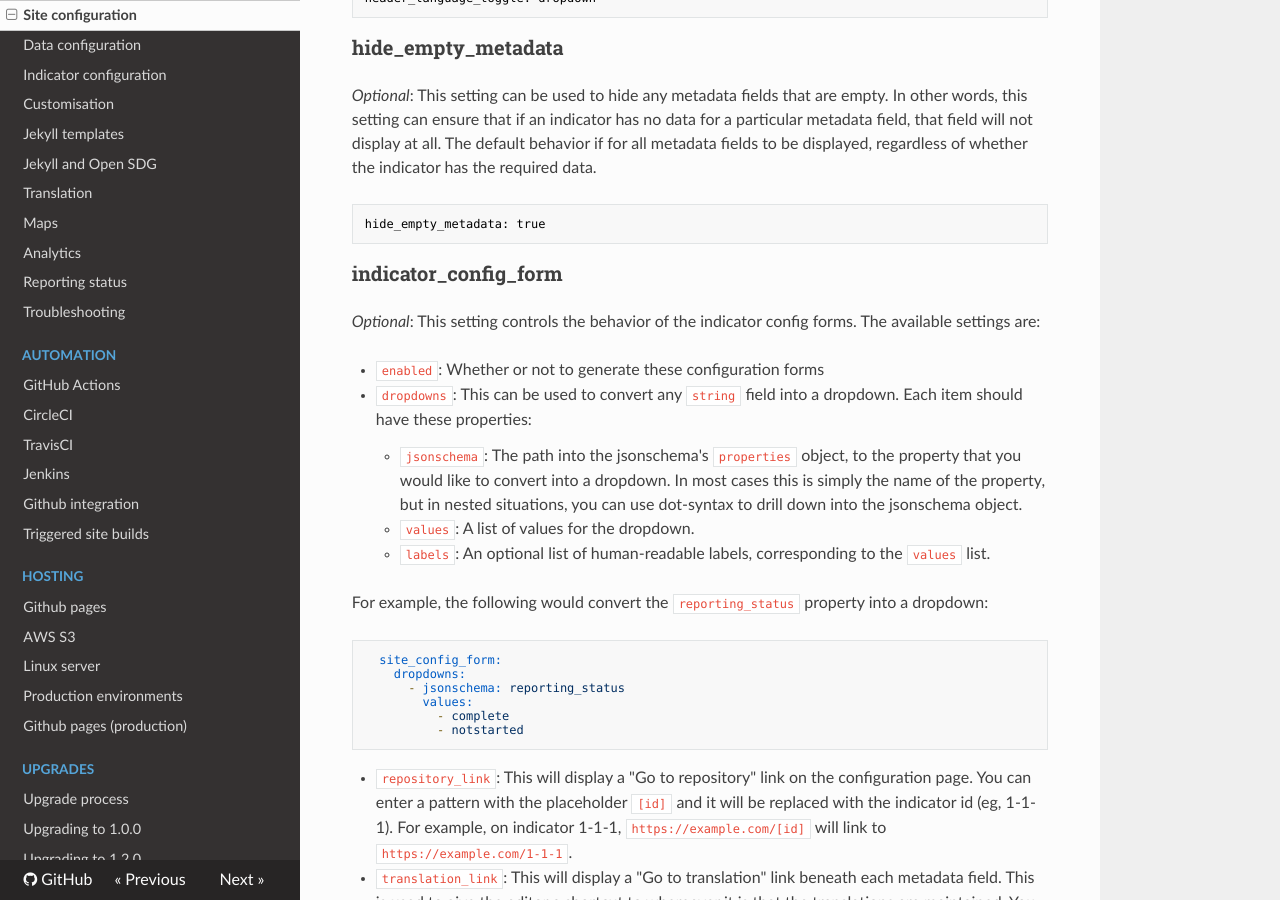
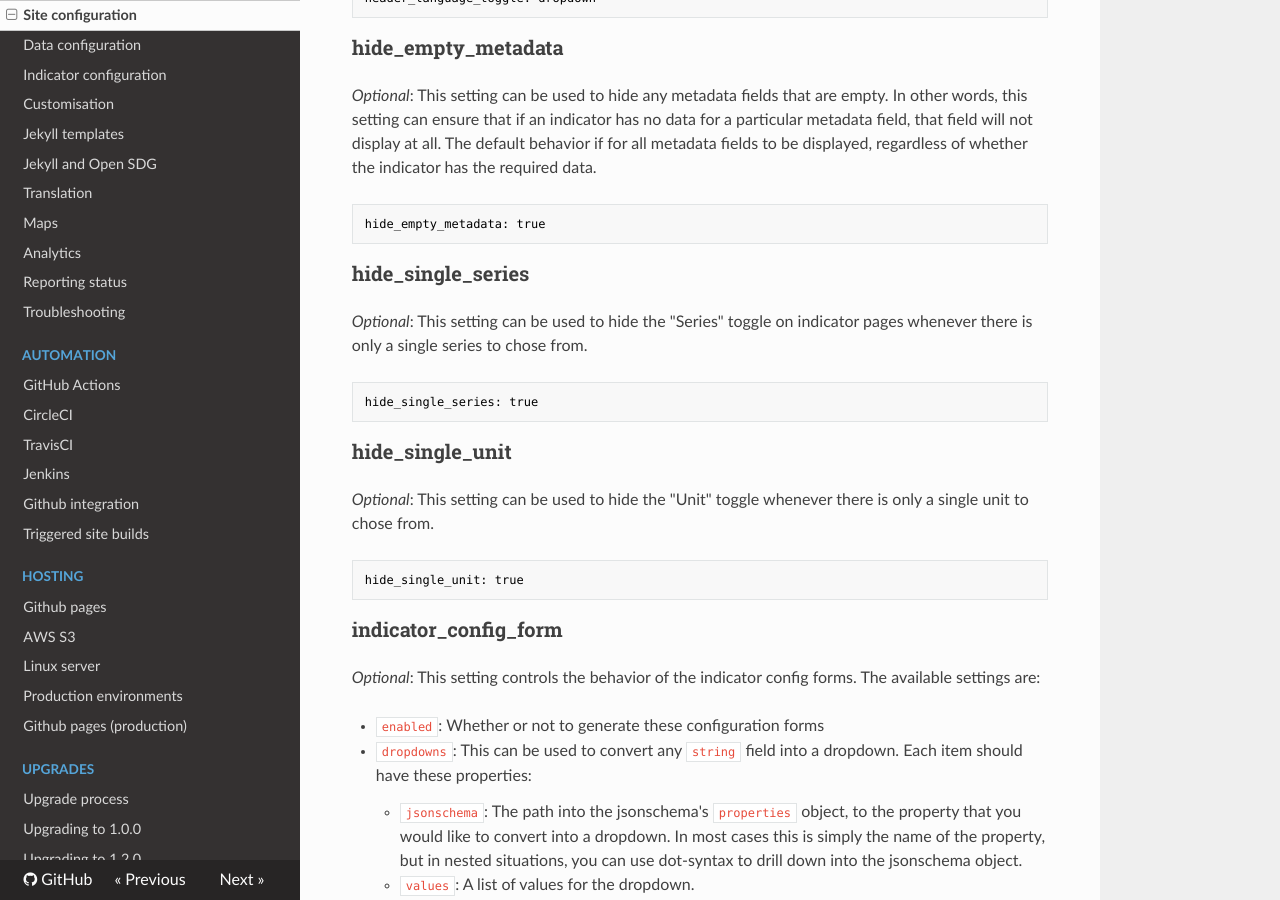
Before and after one commit to open-sdg/open-sdg, an MkDocs documentation site: the page built from docs/configuration.md, in a window 1280 px wide and 900 px high, scrolled down 11762 px. Built offline with MkDocs 1.6.1, drawn with Linux system fonts in a browser that asks for light colours; nearby versions of some CDN libraries; old or Windows-style settings are respelled for this version of MkDocs.

Commit message:
Documation of new settings

````diff
--- a/docs/configuration.md
+++ b/docs/configuration.md
@@ -494,6 +494,22 @@ _Optional_: This setting can be used to hide any metadata fields that are empty.
 hide_empty_metadata: true
 ```
 
+### hide_single_series
+
+_Optional_: This setting can be used to hide the "Series" toggle on indicator pages whenever there is only a single series to chose from.
+
+```nohighlight
+hide_single_series: true
+```
+
+### hide_single_unit
+
+_Optional_: This setting can be used to hide the "Unit" toggle whenever there is only a single unit to chose from.
+
+```nohighlight
+hide_single_unit: true
+```
+
 ### indicator_config_form
 
 _Optional_: This setting controls the behavior of the indicator config forms. The available settings are:
````
